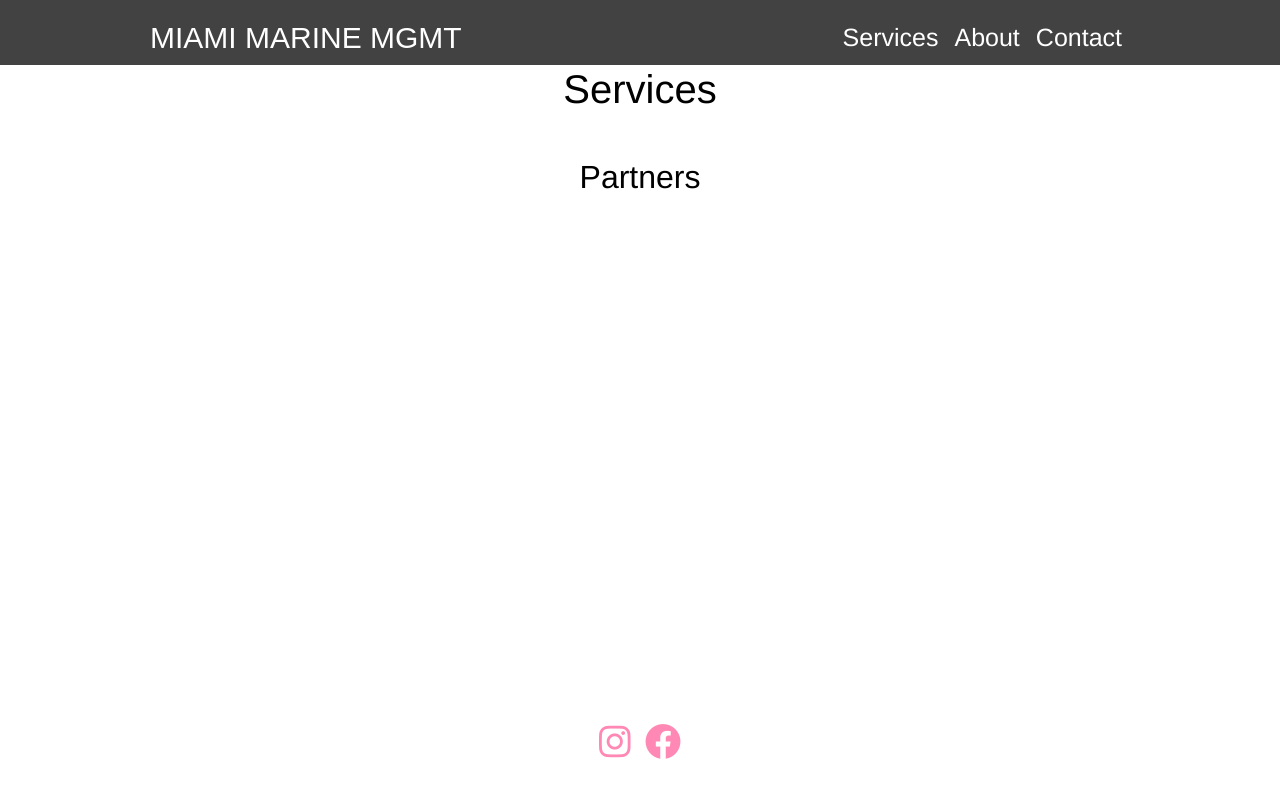
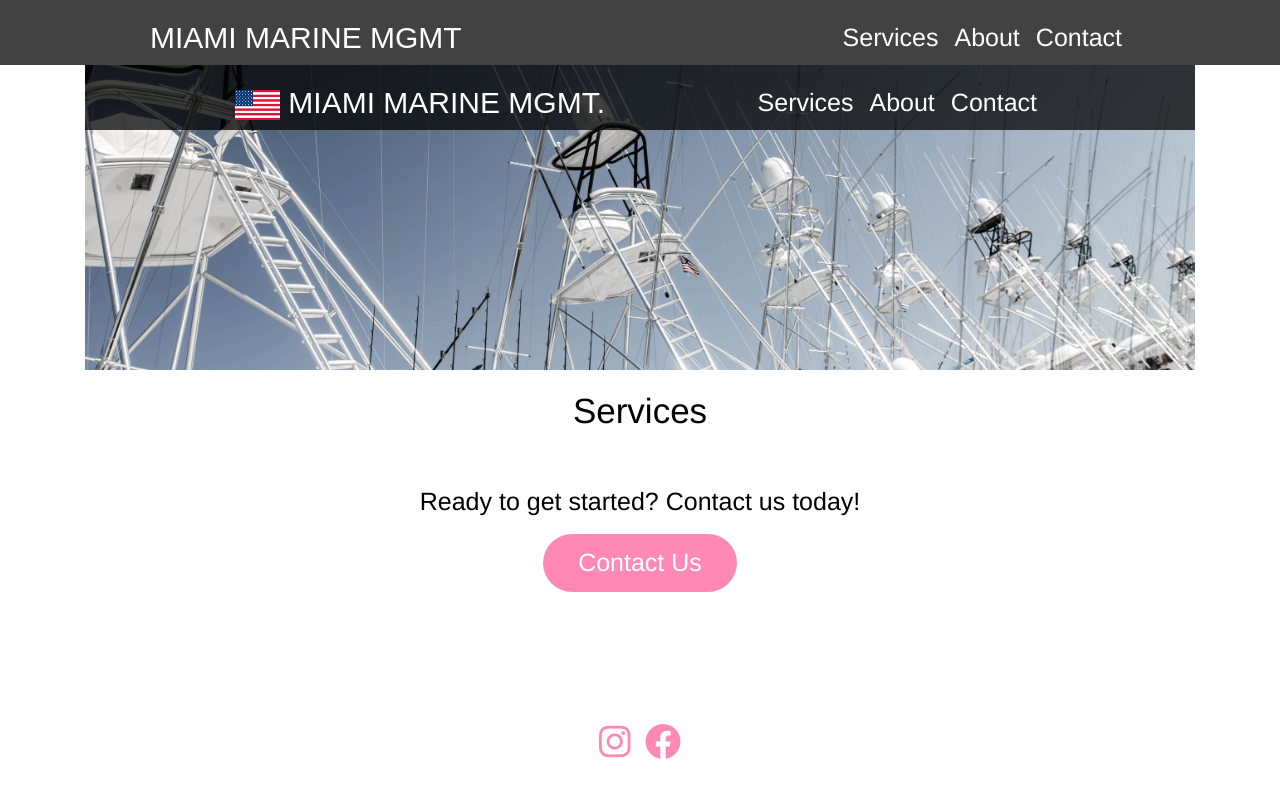
Before and after one commit to tiffanymcbrayer/miami_marine_mgmt, a Flask app: template templates/services.html in a window 1280 px wide. Run offline with Flask 2, Linux system fonts and the light colour scheme; the template is opened without the code that fills it, so the values that code supplies are empty; some libraries are stand-ins or nearby versions; some web fonts are replaced.

Commit message:
Removing the carousel/grid. Adding the new style for the background image at the top and changing color style

```diff
--- a/templates/services.html
+++ b/templates/services.html
@@ -13,132 +13,73 @@
 <script src="https://cdnjs.cloudflare.com/ajax/libs/popper.js/2.10.2/umd/popper.min.js"></script>
 <script src="https://cdnjs.cloudflare.com/ajax/libs/twitter-bootstrap/5.3.0/js/bootstrap.min.js"></script>
 
-<div class="page">
-  <div class="row">
-    <div class="col-md-1"></div>
-    <div class="col-md-10">
-
-      <h1>Services</h1>
 
 
-      <div id="servicesContainer">
-        <!-- Services will be dynamically added here -->
+<div id ="service-page">
+  <nav class="navbar navbar-expand-lg navbar-light layout-nav">
+    <a class="navbar-brand" id="special-nav" href="/">
+      <img src="/static/flag.jpg" alt="https://www.vecteezy.com/free-vector/usa-flag-icon" id="flag-img">
+      MIAMI MARINE MGMT.
+    </a>
+    <button class="navbar-toggler custom-toggler" type="button" data-toggle="collapse" data-target="#navbarSupportedContent" aria-controls="navbarSupportedContent" aria-expanded="false" aria-label="Toggle navigation">
+      <span class="navbar-toggler-icon"></span>
+    </button>
+
+    <div class="collapse navbar-collapse" id="navbarSupportedContent">
+      <ul class="navbar-nav ml-auto">
+        <li class="nav-item">
+          <a class="nav-link" href="/services">Services</a>
+        </li>
+        <li class="nav-item">
+          <a class="nav-link" href="/about_us">About</a>
+        </li>
+        <li class="nav-item">
+          <a class="nav-link" href="/contact">Contact</a>
+        </li>
+
+
+      </ul>
+    </div>
+  </nav>
+
+  <div class="page-top">
+    <!-- spacer for the image to show -->
+  </div>
+</div>
+
+<div class="page">
+  <div class='container'>
+    <div class="row">
+      <div class="col-1"></div>
+      <div class="col-10">
+
+
+        <div class ="page-header">
+          Services
+        </div>
+        <div id="servicesContainer">
+          <!-- Services will be dynamically added here -->
+        </div>
       </div>
     </div>
-  </div>
+    <div class="row">
+      <!-- <div class="col-md-12"><hr></div> -->
+      <div class="col-1"></div>
+      <div class="col-10">
+        <div id="services-link">
+          Ready to get started? Contact us today!
+          <div class="row" id="pill-button-front-page-container" style="padding-top: 10px;">
+            <a href="/contact" class="pill-button-front-page">
+                Contact Us
+            </a>
+          </div>
+        </div>
 
 
 
-
-
-
-
-    <!-- <div class="row mb-3">
-      <div class="col-md-1"></div>
-
-      <div class="col-md-10">
-        <div class="row">
-          <div class="col-lg-3 col-md-6 col-sm-6 col-6 mb-4">
-            <img src="https://github.com/tiffanymcbrayer/miami_marine_mgmt/blob/main/pics/IMG_7401.png?raw=true" class="img-fluid">
-          </div>
-          <div class="col-lg-3 col-md-6 col-sm-6 col-6 mb-4">
-            <img src="https://github.com/tiffanymcbrayer/miami_marine_mgmt/blob/main/pics/IMG_7402.png?raw=true"class="img-fluid">
-          </div>
-          <div class="col-lg-3 col-md-6 col-sm-6 col-6 mb-4">
-            <img src="https://github.com/tiffanymcbrayer/miami_marine_mgmt/blob/main/pics/IMG_7405.png?raw=true" class="img-fluid">
-          </div>
-          <div class="col-lg-3 col-md-6 col-sm-6 col-6 mb-4">
-            <img src="https://github.com/tiffanymcbrayer/miami_marine_mgmt/blob/main/pics/IMG_7407.png?raw=true"class="img-fluid">
-          </div>
-        </div>
-      </div>
-
-      <div class="col-md-1"></div>
-    </div>
-
-    <div class="row mb-3">
-      <div class="col-md-1"></div>
-
-      <div class="col-md-10">
-          <div class="row">
-            <div class="col-lg-3 col-md-6 col-sm-6 col-6 mb-4">
-              <img src="https://github.com/tiffanymcbrayer/miami_marine_mgmt/blob/main/pics/IMG_7414.png?raw=true" style="width: 100%;">
-            </div>
-            <div class="col-lg-3 col-md-6 col-sm-6 col-6 mb-4">
-                <img src="https://github.com/tiffanymcbrayer/miami_marine_mgmt/blob/main/pics/IMG_7415.png?raw=true" style="width: 100%;">
-            </div>
-            <div class="col-lg-3 col-md-6 col-sm-6 col-6 mb-4">
-                <img src="https://github.com/tiffanymcbrayer/miami_marine_mgmt/blob/main/pics/IMG_7422.png?raw=true" style="width: 100%;">
-            </div>
-            <div class="col-lg-3 col-md-6 col-sm-6 col-6 mb-4">
-                <img src="https://github.com/tiffanymcbrayer/miami_marine_mgmt/blob/main/pics/IMG_7423.png?raw=true" style="width: 100%;">
-            </div>
-          </div>
-      </div>
-
-      <div class="col-md-1"></div>
-    </div>-->
-
-
-
-
-
-
-
-
-    <div class="row">
-      <div class="col-md-2"></div>
-      <div class="col-md-8">
-        <div id="partners-container">
-          <h2>Partners</h2>
-        </div>
       </div>
 
     </div>
-
-    <div class="row" id="carousel">
-      <div class="col-md-2"></div>
-
-      <!-- Prev button  -->
-      <div class="col-md-1">
-        <a class="carousel-control-prev" href="#carouselContainer" role="button" data-slide="prev">
-          <span class="carousel-control-prev-icon" aria-hidden="true"></span>
-          <span class="sr-only">Previous</span>
-        </a>
-      </div>
-
-      <!-- Partners -->
-      <div class="col-md-6">
-        <div id="carouselContainer" class="carousel slide" data-ride="carousel">
-          <!-- Generated in javascript -->
-
-        </div>
-      </div>
-
-      <!-- Next button -->
-      <div class="col-md-1">
-        <a class="carousel-control-next" href="#carouselContainer" role="button" data-slide="next">
-          <span class="carousel-control-next-icon" aria-hidden="true"></span>
-          <span class="sr-only">Next</span>
-        </a>
-      </div>
-
-    </div>
-
-    <div class="row">
-      <div class="col-md-2"></div>
-      <div class="col-md-8">
-        <!-- 3 column grid to show the partners  -->
-        <!-- <div class="row" id="partnersGrid"></div> -->
-
-    </div>
-
-    <div class="row mb-4">
-      <div class="row" id="partnersGrid"></div>
-    </div>
-
-
+  </div>
 </div>
-
-
 {% endblock %}
```
